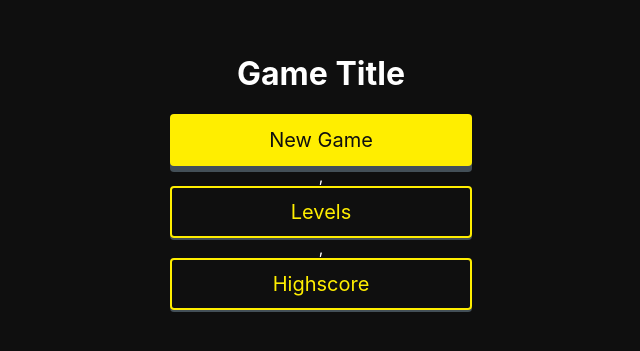
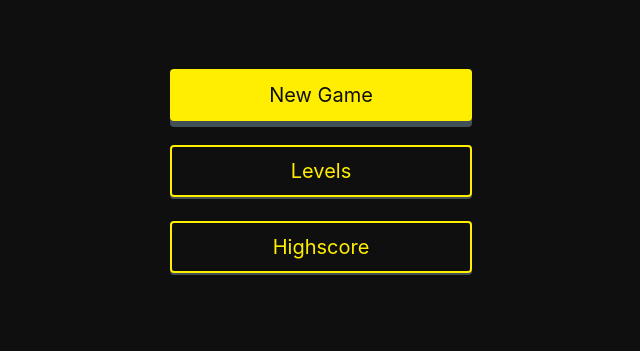
Before and after one commit to tesfadan/snvke, a plain HTML site: page app/index.html in a window 1280 px wide. Shown: the part 229-580 px from the top of the page, without its empty margins (319-959 px from the left). Drawn offline with Linux system fonts and the light colour scheme.

Commit message:
Fixed intro options list loop bug

```diff
--- a/app/js/catchFoul.js
+++ b/app/js/catchFoul.js
@@ -19,14 +19,16 @@ export const catchFoul = () => {
 
 export const gameOver = () => {
     session.playing = false;
+    session.gameOver = true;
     clearInterval(session.move);
     game.snakeColor = "#ff0000";
     var popInterval;
-    popInterval = setInterval(() => { session.tails.pop() }, session.speed)
+    popInterval = setInterval(() => { session.tails.pop() }, session.speed);
 
     setTimeout(() => {
         session.tails = [];
         game.snakeColor = "#ff0";
+        session.gameOver = false;
         Intro({ status: 'gameOver' });
         clearInterval(popInterval)
     }, (session.tails.length * session.speed) + 500)
--- a/app/js/grid.js
+++ b/app/js/grid.js
@@ -16,6 +16,5 @@ export const drawGrid = ({ canvas }) => {
     grid.lineWidth = 1;
     grid.strokeStyle = color;
     grid.stroke();
-
     requestAnimationFrame(() => drawGrid({ canvas }));
 }
--- a/app/js/index.js
+++ b/app/js/index.js
@@ -3,6 +3,7 @@
 // 2021
 // https://tesfadan.com
 
+import { drawGrid } from "./grid.js";
 import { Intro } from "./intro.js";
 import { LoadingScreen } from "./loading.js";
 import { session } from "./variables.js";
--- a/app/js/intro.js
+++ b/app/js/intro.js
@@ -1,5 +1,6 @@
 import { Start } from "./game.js";
-import { session, updateSession } from "./variables.js";
+import { drawGrid } from "./grid.js";
+import { session, updateSession, canvas } from "./variables.js";
 
 const bootOptions = [
     { label: "New Game", id: "newGameBtn", action: () => changeHandler("newGame") },
@@ -22,12 +23,24 @@ var focus = 0;
 var options = bootOptions;
 var timeout;
 
-const render = (opt) => { return opt.map(option => `<span class=${0 === focus ? "btn selected" : "btn"} id=${option.id}>${option.label}</span>`) }
+// const render = (opt) => { return opt.map(option => `<span class=${0 === focus ? "btn selected" : "btn"} id=${option.id}>${option.label}</span>`) }
+
+const render = (opt) => {
+    const className = () => {
+        return 0 === focus ? 'btn selected' : 'btn'
+    }
+    var content;
+
+    opt.map(element => {
+        content += (`<div class=${className()} id=${element.id}>${element.label}</div>`);
+    })
+
+    return content.replace('undefined', '');
+}
+
 
 const renderOptions = (options) => {
-    // focus = 0;
-    // update();
-    console.log(focus)
+    console.log(focus);
     document.getElementById('options').innerHTML = render(options);
     update();
 }
--- a/app/js/loading.js
+++ b/app/js/loading.js
@@ -11,7 +11,7 @@ var timeout;
 var e = 0;
 
 export const LoadingScreen = async ({ loaded }) => {
-    // drawGrid();
+    drawGrid({ canvas: canvas });
     timeout = setTimeout(() => {
         document.getElementById("body").innerHTML += `
         <canvas id="loading" class="loading" height="50"> </canvas>`;
--- a/app/js/variables.js
+++ b/app/js/variables.js
@@ -28,7 +28,8 @@ export var session = {
     tails: [],
     speed: 80,
     foodPosition: { x: 4, y: 7 },
-    move: null
+    move: null,
+    gameOver: false
 }
 
 export const updateSession = (update) => {
--- a/app/style/intro.css
+++ b/app/style/intro.css
@@ -7,10 +7,14 @@
     display: none;
 }
 
+#heading {
+    display: none;
+}
+
 .options {
     display: flex;
     flex-flow: column;
-    /* gap: 24px; */
+    gap: 24px;
 }
 
 .btn {
```
